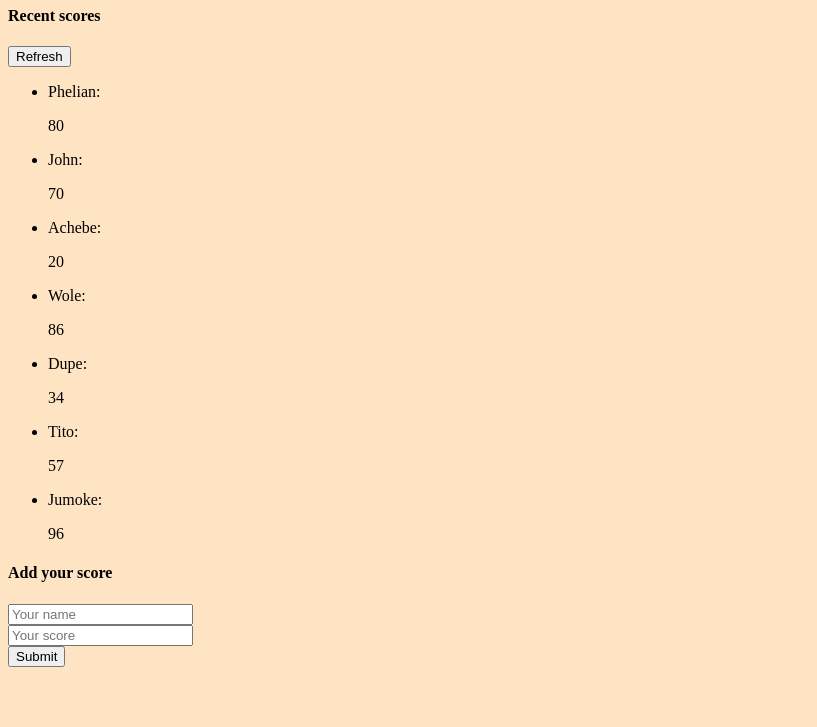
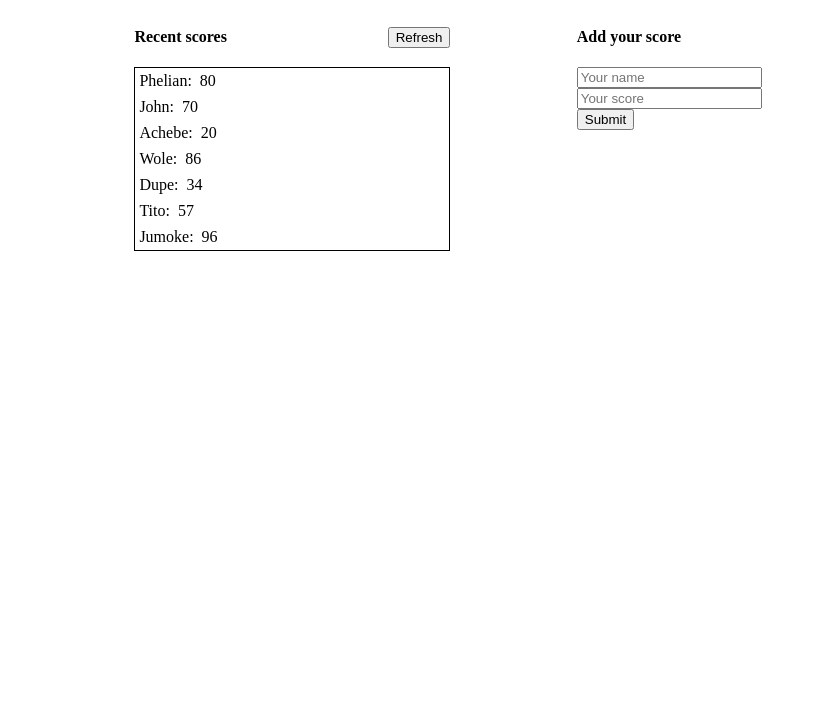
Before and after one commit to phelian23/leaderboard, a website built with webpack: page src/index.html in a window 1280 px wide. Shown: the part 73-800 px from the top of the page, without its empty margins (0-817 px from the left). Built offline with nearby package versions, Linux system fonts and the light colour scheme.

Commit message:
Add Styles

```diff
--- a/src/addcores.js
+++ b/src/addcores.js
@@ -4,8 +4,10 @@ const addScoresToList = (score) => {
     const listItem = document.createElement('li');
 
     listItem.innerHTML = `
+        <div class="disflex list-item">
         <p>${score.userName}:</p>
         <p>${score.score}</p>
+        </div>
         `;
 
     list.appendChild(listItem);
--- a/src/index.html
+++ b/src/index.html
@@ -7,16 +7,16 @@
 </head>
 <body>
     <h1>Leaderboard</h1>
-    <section>
+    <section class="disflex">
         <main>
-            <header>
+            <header class="disflex">
                 <h4>Recent scores</h4>
                 <button type="submit">Refresh</button>
             </header>
             <ul class="leader-list">
             </ul>
         </main>
-        <form>
+        <form class="form">
             <h4>Add your score</h4>
             <input type="text" placeholder="Your name"><br>
             <input type="text" placeholder="Your score"><br>
--- a/src/style.css
+++ b/src/style.css
@@ -1,3 +1,28 @@
-body {
-  background-color: bisque;
+.disflex {
+  display: flex;
 }
+
+main {
+  width: 25%;
+  margin: 0 10%;
+}
+
+header {
+  align-items: center;
+  justify-content: space-between;
+}
+
+.leader-list {
+  list-style-type: none;
+  margin: 0;
+  padding: 0;
+  border: 1px solid;
+}
+
+.list-item p {
+  margin: 4px;
+}
+
+.form {
+  margin-right: 30%;
+}
```
Also changed, not shown: dist/index.html, dist/main.js.
